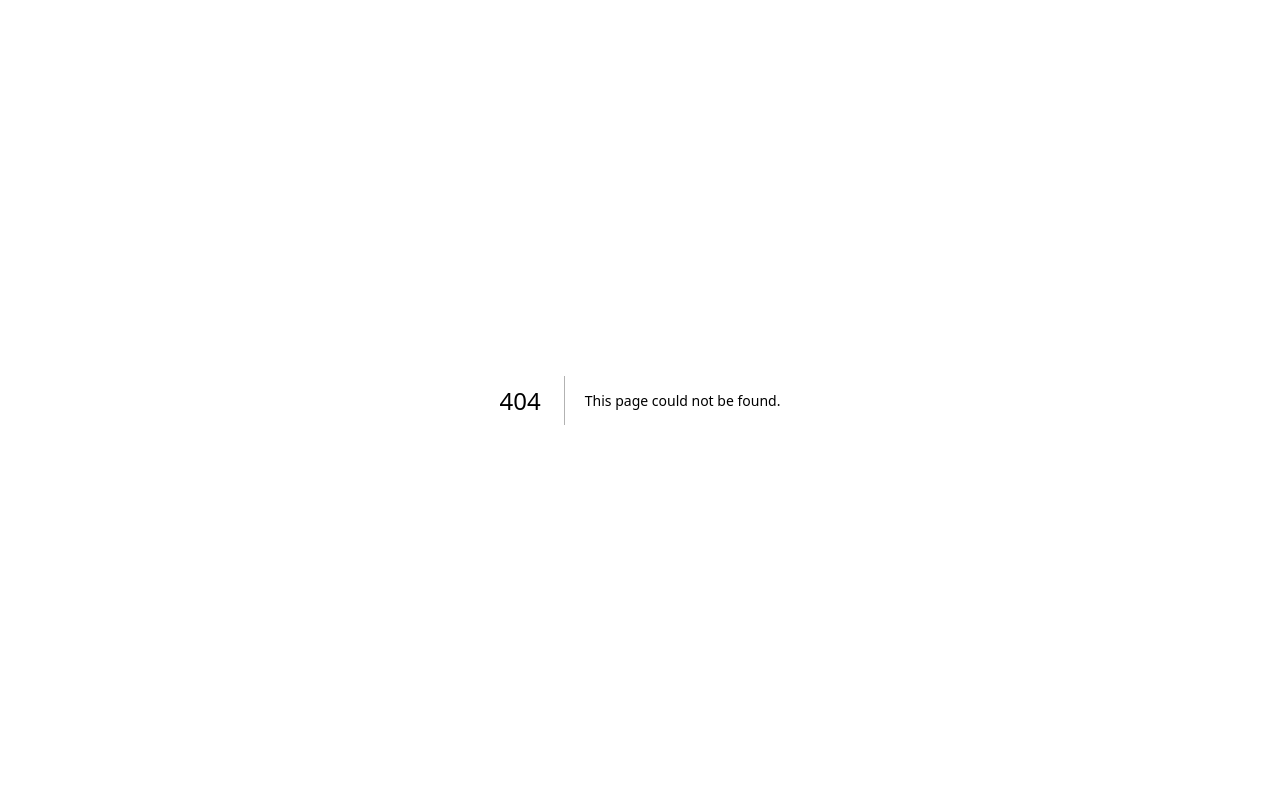
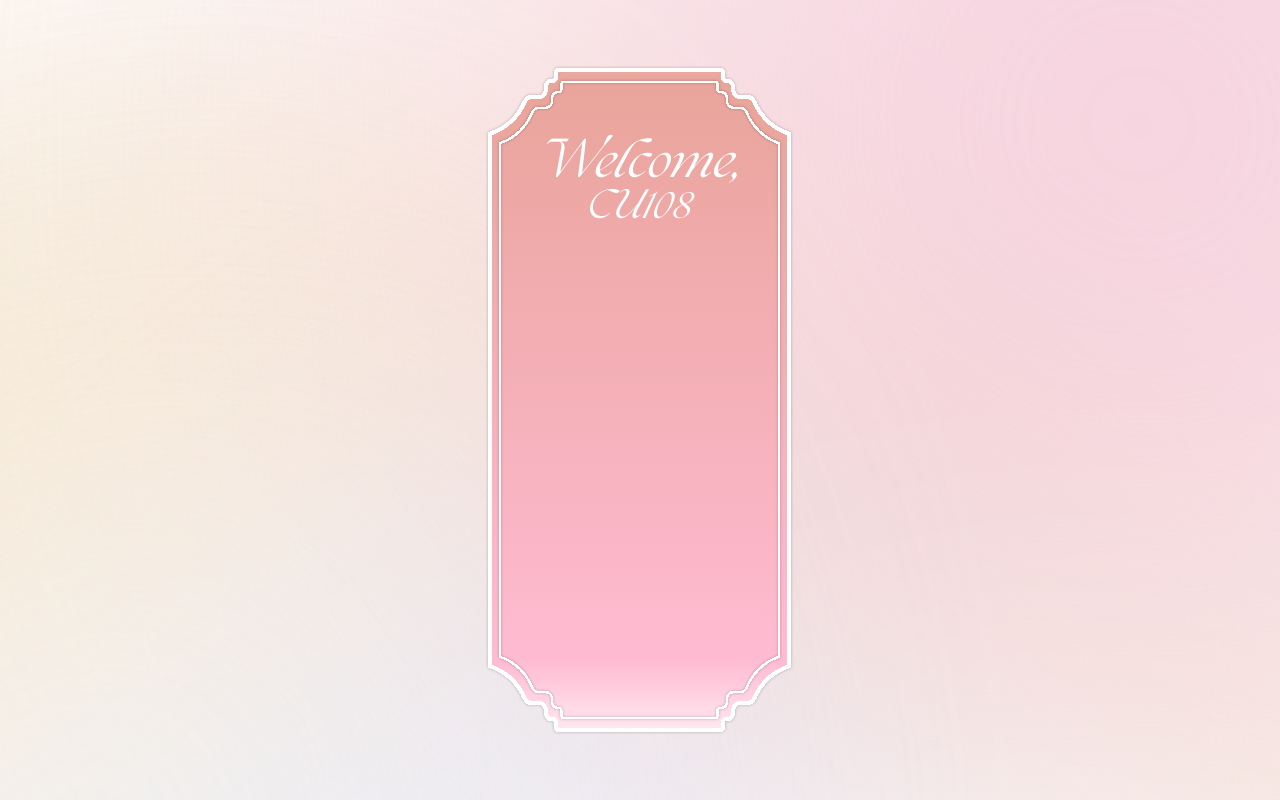
Before and after one commit to mastermrx008/firstdate-rpkm67-frontend, a Next.js app: page /register in a window 1280 px wide. Before the commit this address had no page. Shown: the top 800 px of the page. Built offline with nearby package versions, Linux system fonts and the light colour scheme.

Commit message:
feat: init register page

```diff
--- /dev/null
+++ b/src/app/register/page.tsx
@@ -0,0 +1,16 @@
+import Border from '@/components/Border';
+
+export default function Register() {
+  return (
+    <main className="w-full h-screen flex justify-center items-center flex-col">
+      <Border variant="dark-pink">
+        <h1 className="text-5xl font text-center text-white font-season italic">
+          Welcome,
+        </h1>
+        <h2 className="text-4xl font text-center text-white font-season italic">
+          CU108
+        </h2>
+      </Border>
+    </main>
+  );
+}
```
